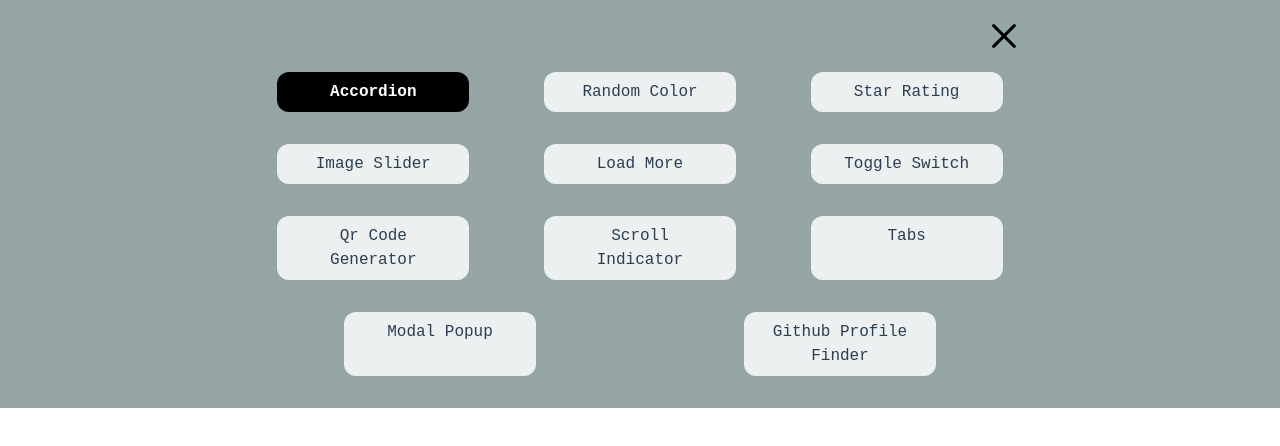
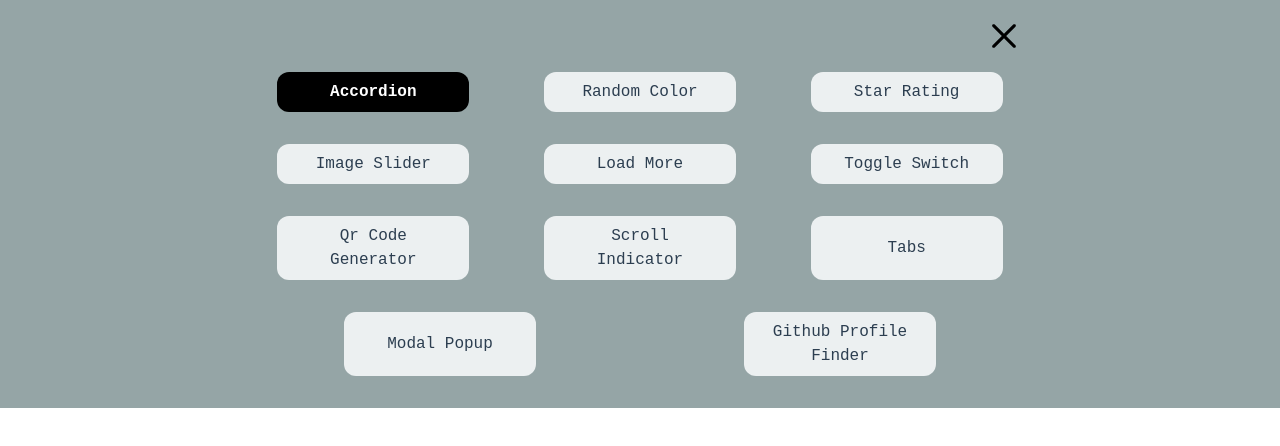
Before and after one commit to PhosRunia28/React-freeCodeCamp-Project, a React (Vite) app: page / in a window 1280 px wide. Both pictures are taken after a click on the element 640 px from the left and 16 px from the top of the page. Shown: the top 446 px of the page. Built offline with nearby package versions, Linux system fonts and the light colour scheme; a web font is replaced by a local one.

Commit message:
refactor: navbar and tabs

```diff
--- a/src/components/NavBar.jsx
+++ b/src/components/NavBar.jsx
@@ -36,7 +36,7 @@ export default function NavBar({ setOpenNav, openNav }) {
                     key={index}
                     className={({ isActive }) =>
                       cn(
-                        "textNa mx-auto w-full max-w-[12rem] rounded-xl px-6 py-2 text-center ",
+                        "mx-auto flex w-full max-w-[12rem] items-center justify-center rounded-xl px-6 py-2 text-center",
                         {
                           "bg-black font-bold text-white": isActive,
                           "bg-bgButtonNav text-textNav": !isActive,
--- a/src/components/Tabs.jsx
+++ b/src/components/Tabs.jsx
@@ -13,7 +13,7 @@ export default function Tabs() {
     <main className="absolute left-1/2 top-1/2 mx-auto w-full max-w-xl -translate-x-1/2 -translate-y-1/2 px-4 font-openSans">
       <div className="flex flex-col justify-center gap-10">
         <div className="flex flex-wrap justify-center gap-5">
-          {[...Array(content.length)].map((_, index) => {
+          {content.map((_, index) => {
             return (
               <button
                 type="button"
```
